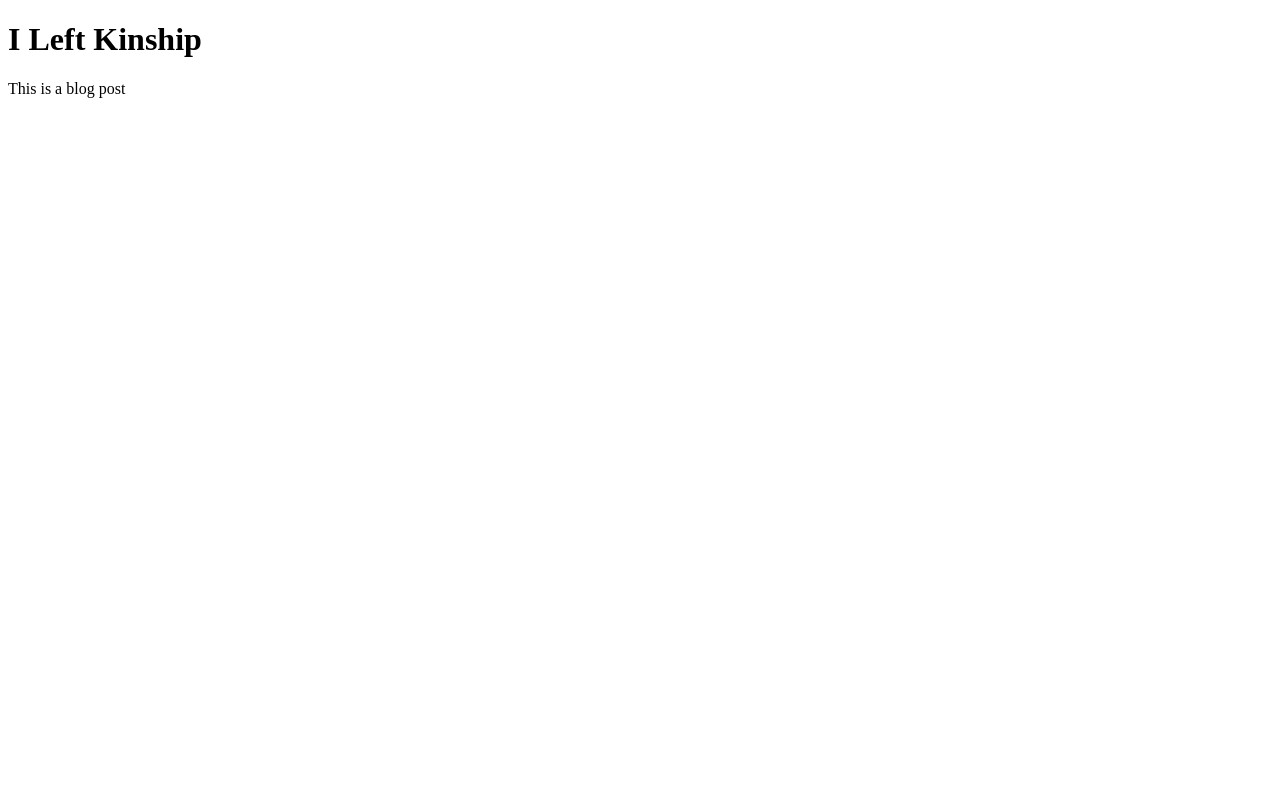
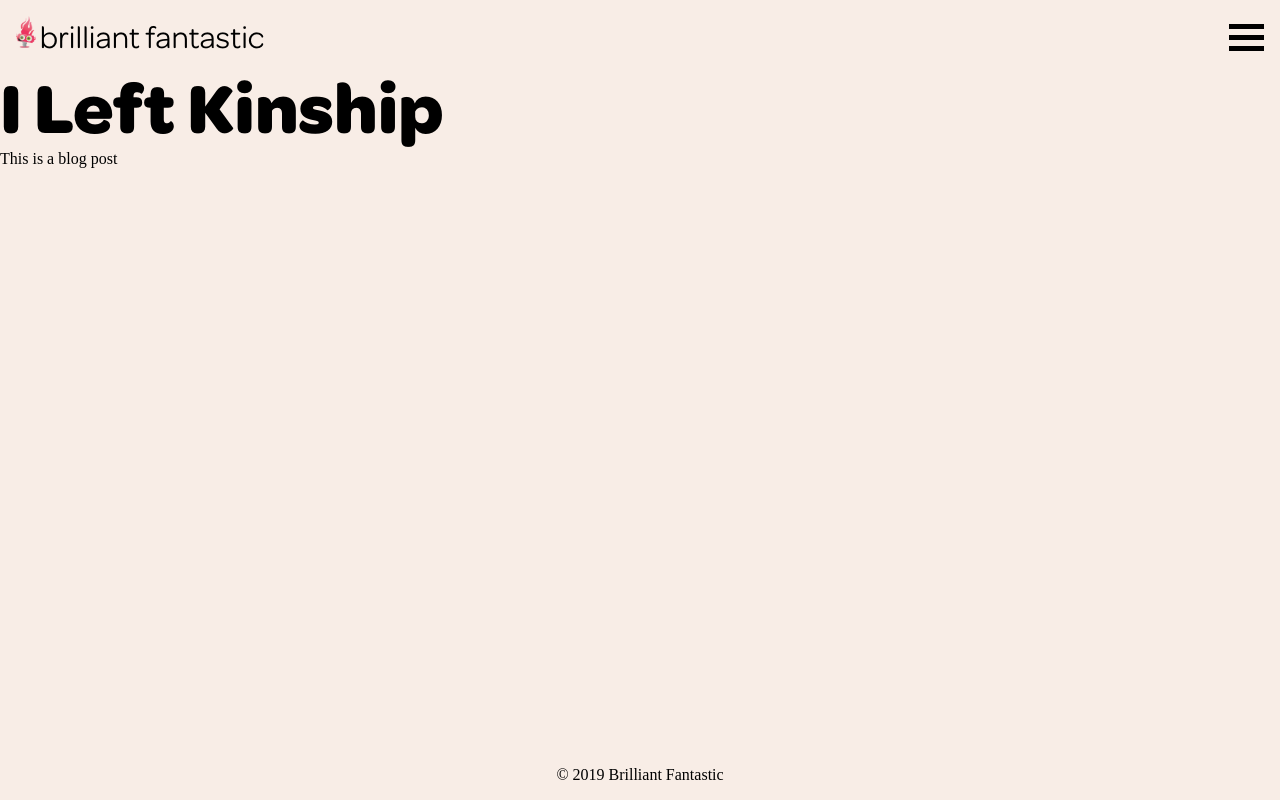
Before and after one commit to brilliantfantastic/bf, a Gatsby site: page /blog/i-left-kinship in a window 1280 px wide. Built offline with nearby package versions, Linux system fonts and the light colour scheme; Gatsby itself is replaced by a stand-in of ours; a web font is replaced by a local one.

Commit message:
Query the site metadata to get data for the menu

```diff
--- a/src/templates/BlogPost/index.js
+++ b/src/templates/BlogPost/index.js
@@ -1,14 +1,40 @@
 import React from "react"
-import { graphql } from "gatsby"
+import { StaticQuery, graphql } from "gatsby"
+
+import Header from "../../components/Header"
+import H1 from "../../components/H1"
+import Layout from "../../components/Layout"
+import SEO from "../../components/SEO"
 
 const BlogPostTemplate = ({ data }) => {
   const { markdownRemark: post } = data
 
   return (
-    <div>
-      <h1>{post.frontmatter.title}</h1>
-      This is a blog post
-    </div>
+    <StaticQuery
+      query={graphql`
+        query {
+          site {
+            siteMetadata {
+              title
+            }
+          }
+        }
+      `}
+      render={({ site }) => (
+        <Layout backgroundColor={props => props.theme.colors.skin}>
+          <SEO title={post.frontmatter.title} keywords={[``]} />
+          <Header
+            displayLogo={true}
+            foreColor={props => props.theme.colors.skin}
+            siteTitle={site.siteMetadata.title}
+          />
+          <div>
+            <H1>{post.frontmatter.title}</H1>
+            This is a blog post
+          </div>
+        </Layout>
+      )}
+    />
   )
 }
 
```
